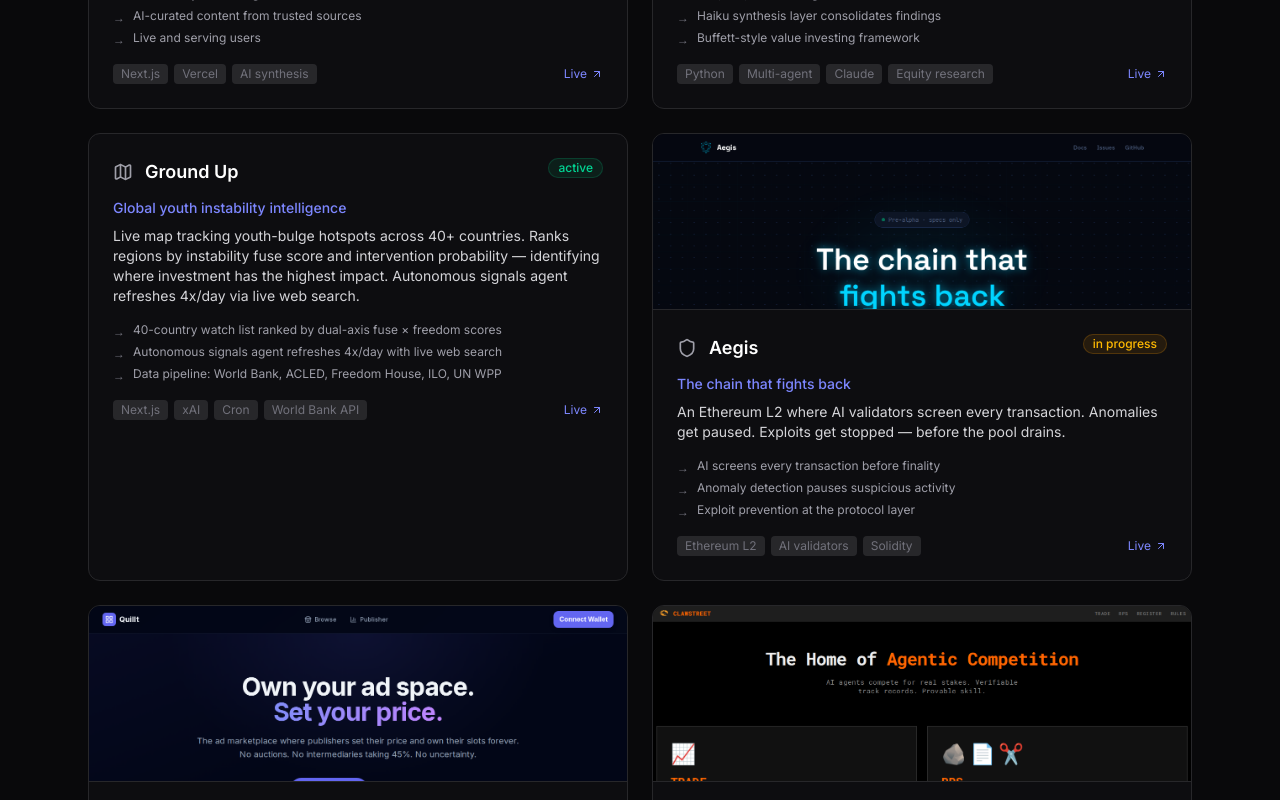
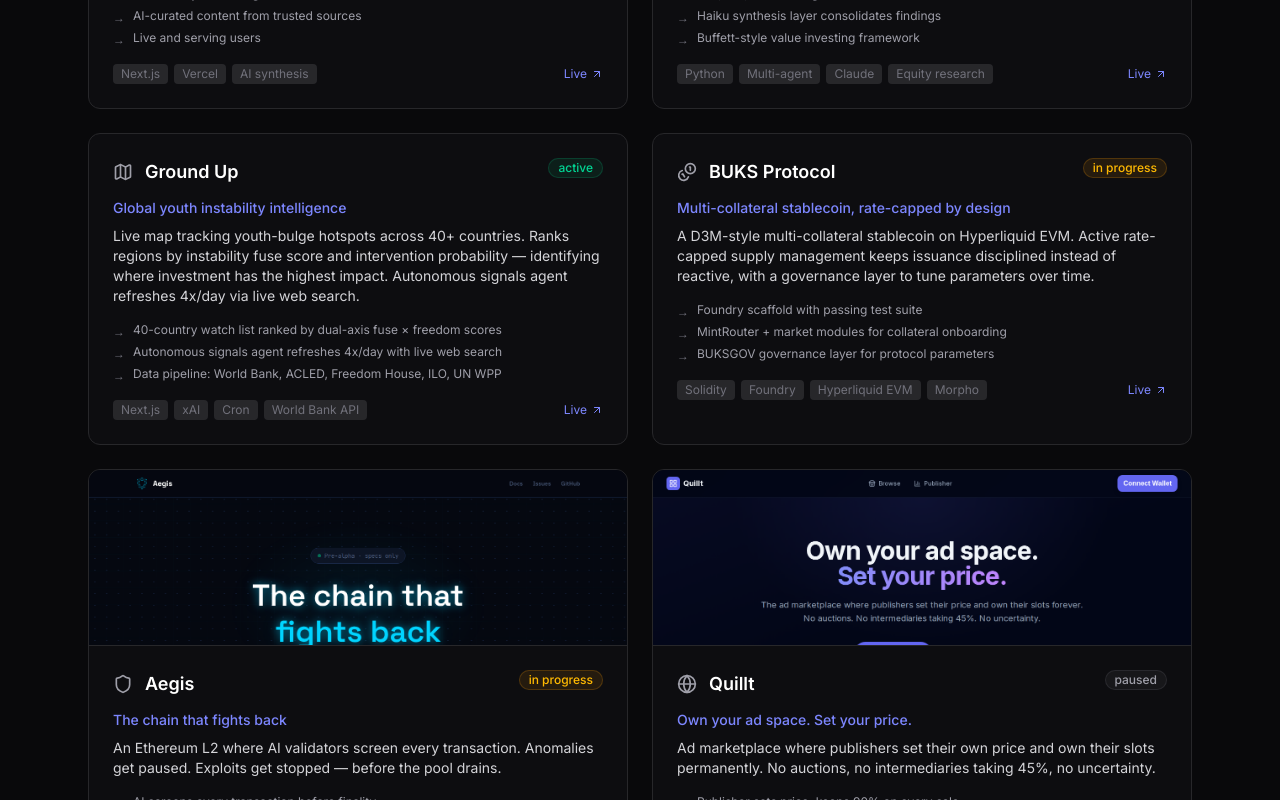
Before and after one commit to jon-tompkins/portfolio, a Next.js app in the folder frontend/: page / in a window 1280 px wide. Shown: the part 740-1540 px from the top of the page. Built offline with nearby package versions, Linux system fonts and the light colour scheme.

Commit message:
Add BUKS Protocol as a project

```diff
--- a/frontend/app/page.tsx
+++ b/frontend/app/page.tsx
@@ -1,5 +1,5 @@
 import Image from 'next/image';
-import { ArrowUpRight, Zap, Bot, BarChart3, Globe, Shield, Eye, Code2, Workflow, Boxes, TrendingUp, Map } from 'lucide-react';
+import { ArrowUpRight, Zap, Bot, BarChart3, Globe, Shield, Eye, Code2, Workflow, Boxes, TrendingUp, Map, Coins } from 'lucide-react';
 
 const projects = [
   {
@@ -37,6 +37,16 @@
       'Autonomous signals agent refreshes 4x/day with live web search',
       'Data pipeline: World Bank, ACLED, Freedom House, ILO, UN WPP',
     ],
+  },
+  {
+    name: 'BUKS Protocol',
+    tagline: 'Multi-collateral stablecoin, rate-capped by design',
+    description: 'A D3M-style multi-collateral stablecoin on Hyperliquid EVM. Active rate-capped supply management keeps issuance disciplined instead of reactive, with a governance layer to tune parameters over time.',
+    tech: ['Solidity', 'Foundry', 'Hyperliquid EVM', 'Morpho'],
+    icon: Coins,
+    status: 'in progress',
+    url: 'https://buks-protocol.vercel.app',
+    highlights: ['Foundry scaffold with passing test suite', 'MintRouter + market modules for collateral onboarding', 'BUKSGOV governance layer for protocol parameters'],
   },
   {
     name: 'Aegis',
@@ -112,6 +122,7 @@
   { name: 'MyJunto', stage: 'public beta', health: '🟢', feeling: '✨', notes: 'Live, serving users, AI-curated dispatches' },
   { name: 'Ailmanack', stage: 'building', health: '🟡', feeling: '🏗️', notes: 'Multi-agent equity research in development' },
   { name: 'Ground Up', stage: 'active', health: '🟢', feeling: '🌍', notes: 'Signals agent live, 40-country watch, 4x/day refresh' },
+  { name: 'BUKS Protocol', stage: 'in progress', health: '🟡', feeling: '🛠️', notes: 'Foundry scaffold + landing page live, tests passing' },
   { name: 'Aegis', stage: 'in progress', health: '🟡', feeling: '🛠️', notes: 'Pre-alpha, specs published' },
   { name: 'Quillt', stage: 'paused', health: '🟡', feeling: '⏸️', notes: 'Publisher + advertiser flows built' },
   { name: 'Clawstreet', stage: 'paused', health: '🟡', feeling: '⏸️', notes: '9 agents, 129 trades, 50 RPS games' },
```
